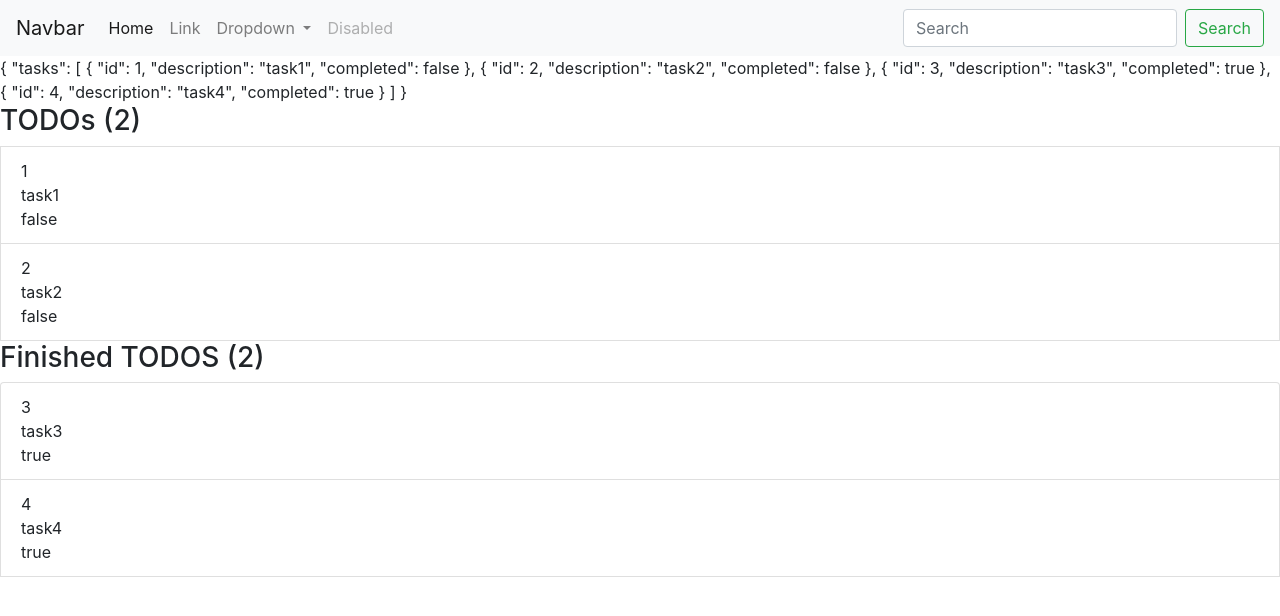
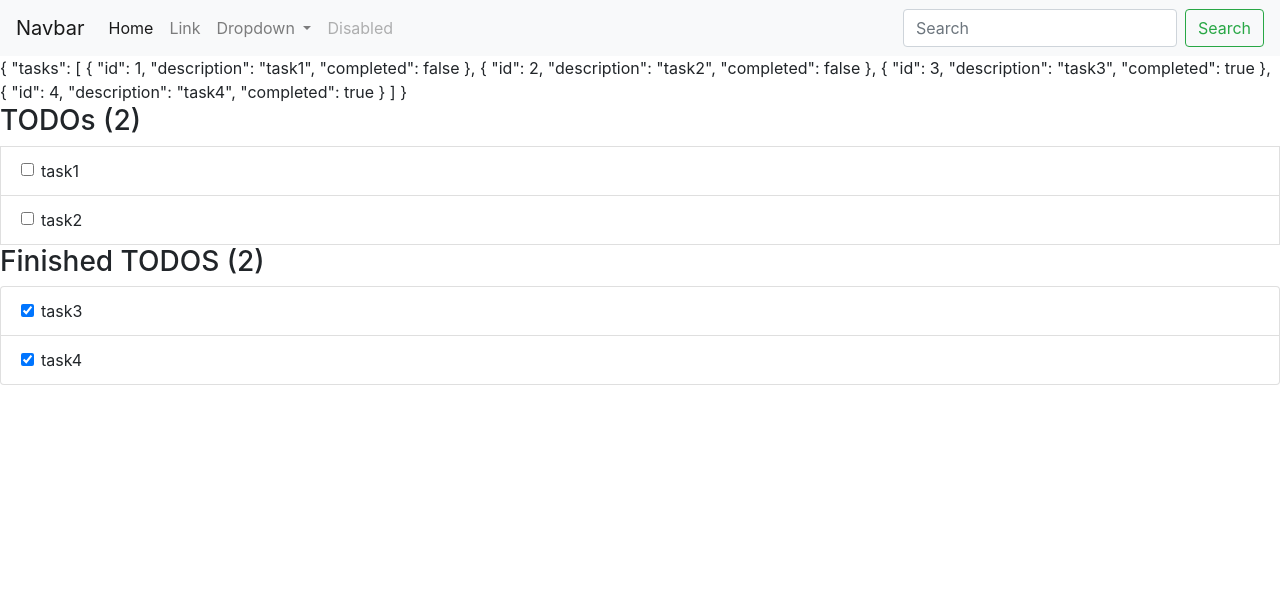
Before and after one commit to toshi-ue/vue-todoapp, a Vue app: page / in a window 1280 px wide. Shown: the top 616 px of the page. Built offline with nearby package versions, Linux system fonts and the light colour scheme.

Commit message:
checkboxを追加

```diff
--- a/src/App.vue
+++ b/src/App.vue
@@ -16,11 +16,21 @@
         v-for="(task, index) in completedTasks"
         :key="index"
       >
-        {{ task.id }}<br />
-        {{ task.description }}<br />
-        {{ task.completed }}<br />
+        <div class="form-check">
+          <label class="form-check-label">
+            <input
+              type="checkbox"
+              class="form-check-input"
+              name="task"
+              :checked="task.completed"
+            />
+            {{ task.description }}
+          </label>
+        </div>
+        <!-- {{ task.id }}<br /> -->
+        <!-- {{ task.description }}<br /> -->
+        <!-- {{ task.completed }}<br /> -->
       </li>
-      <li></li>
     </ul>
   </div>
 </template>
--- a/src/components/Task.vue
+++ b/src/components/Task.vue
@@ -1,8 +1,19 @@
 <template>
   <li class="list-group-item" v-bind:class="task.completed ? 'done' : 'todo'">
-    {{ task.id }}<br />
-    {{ task.description }}<br />
-    {{ task.completed }}<br />
+    <div class="form-check">
+      <label class="form-check-label">
+        <input
+          type="checkbox"
+          class="form-check-input"
+          name="task"
+          :checked="task.completed"
+        />
+        {{ task.description }}
+      </label>
+    </div>
+    <!-- {{ task.id }}<br /> -->
+    <!-- {{ task.description }}<br /> -->
+    <!-- {{ task.completed }}<br /> -->
   </li>
 </template>
 
```
